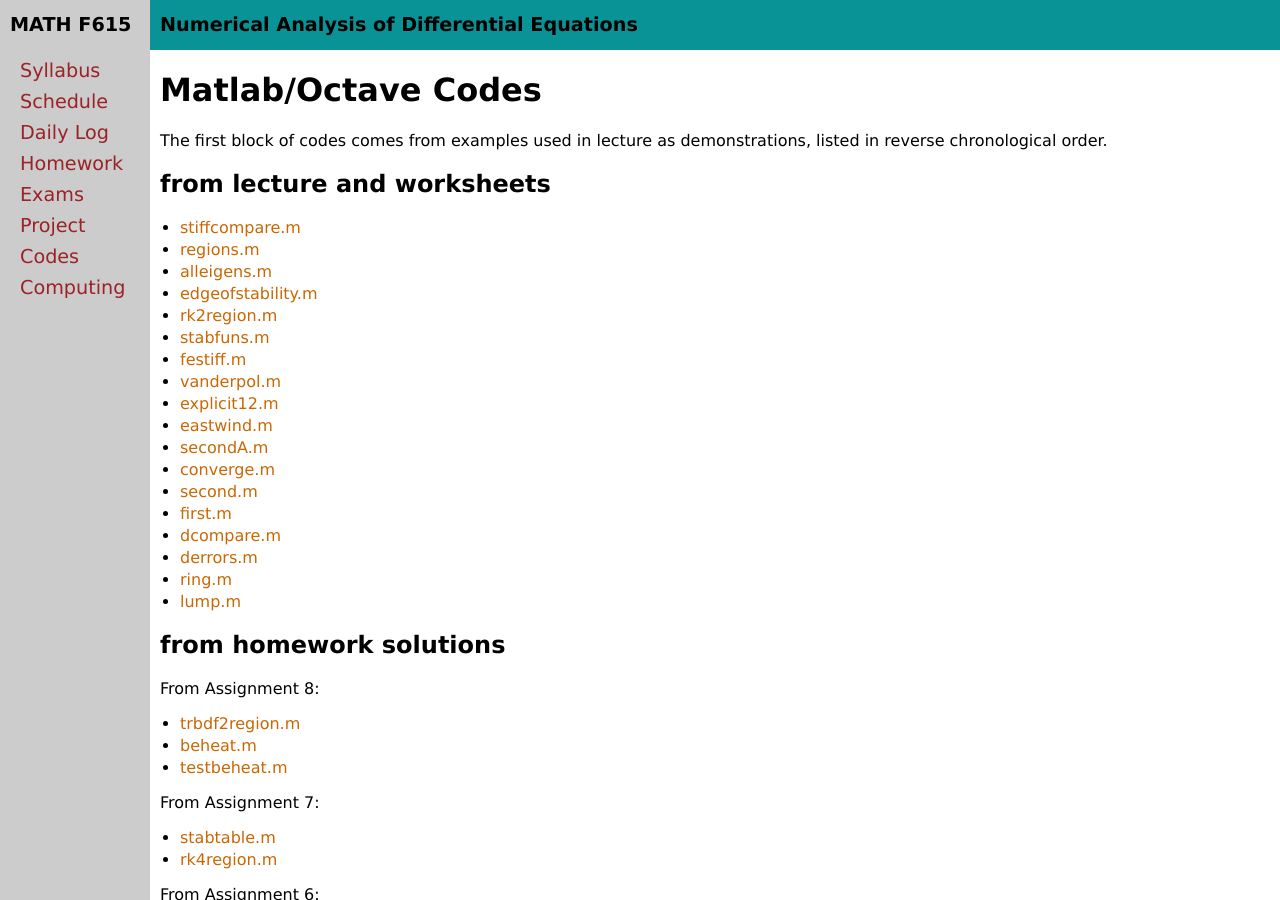
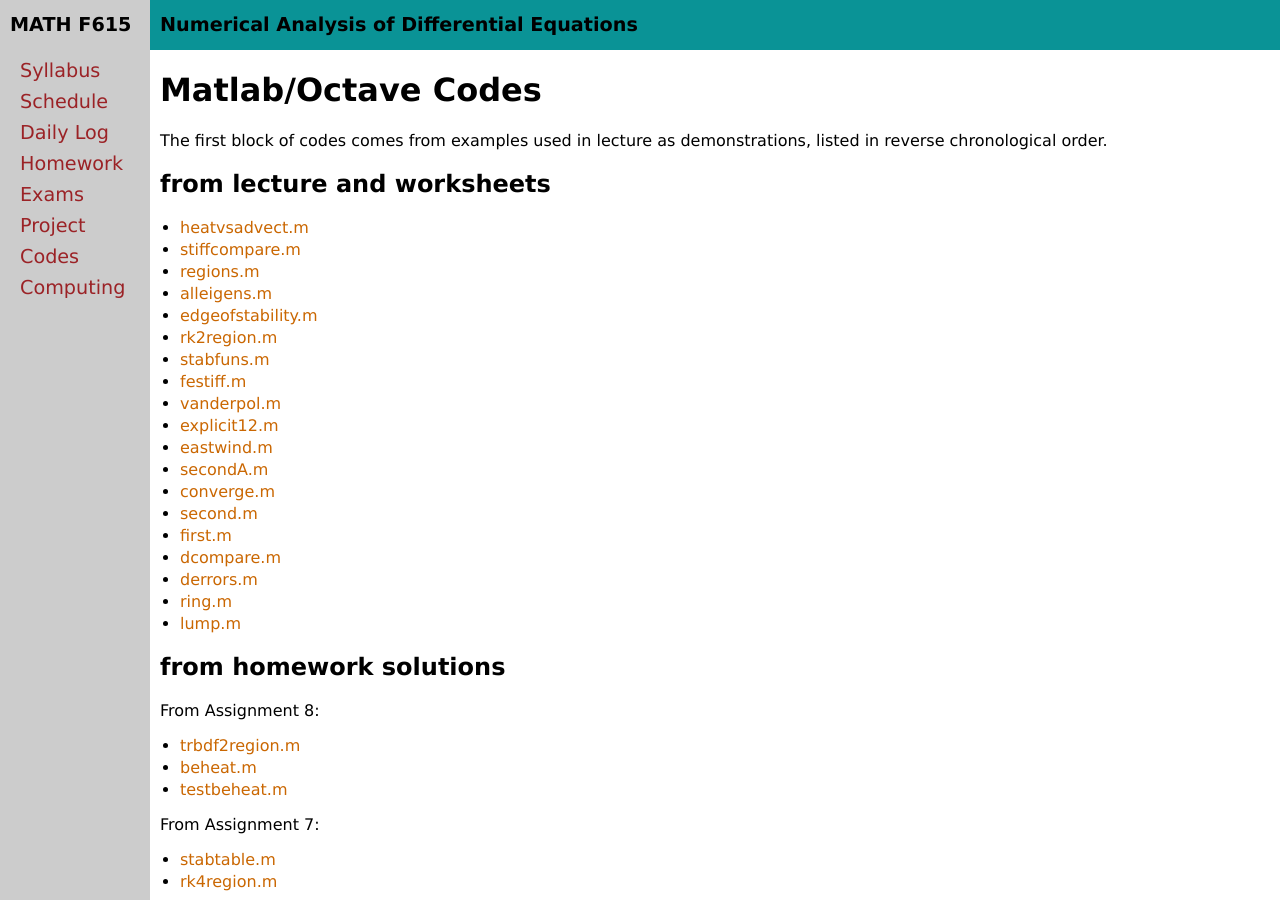
Before and after one commit to bueler/nade, a Jekyll site: the page built from codes.md, in a window 1280 px wide and 900 px high. Built offline with Jekyll 4.4.1, drawn with Linux system fonts in a browser that asks for light colours.

Commit message:
post code for use in class

```diff
--- a/codes.md
+++ b/codes.md
@@ -9,6 +9,7 @@ The first block of codes comes from examples used in lecture as demonstrations,
 
 ## from lecture and worksheets
 
+  * [heatvsadvect.m](assets/codes/S25/heatvsadvect.m)
   * [stiffcompare.m](assets/codes/S25/stiffcompare.m)
   * [regions.m](assets/codes/S25/regions.m)
   * [alleigens.m](assets/codes/S25/alleigens.m)
```
Also changed, not shown: 1 other file.
